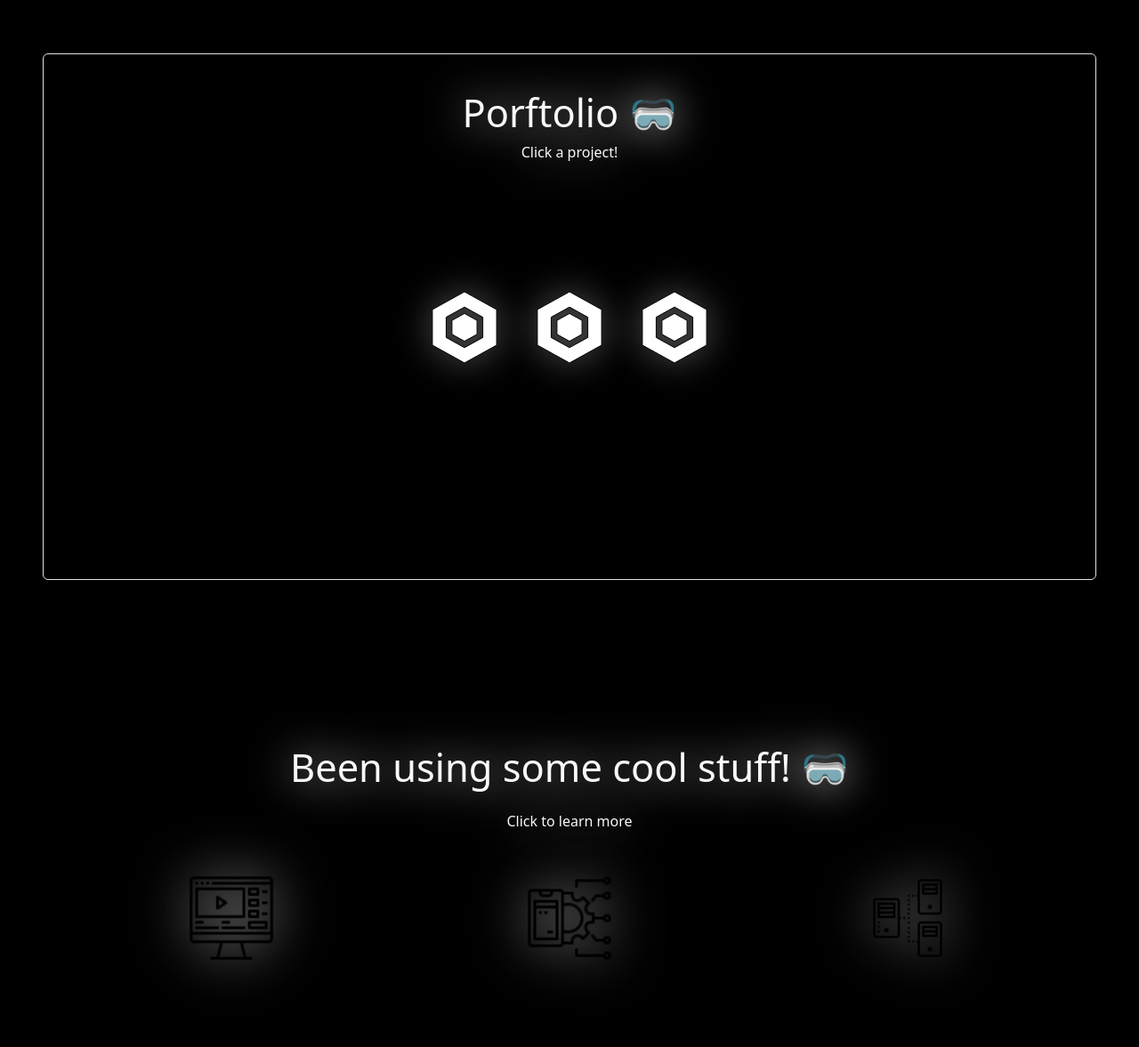
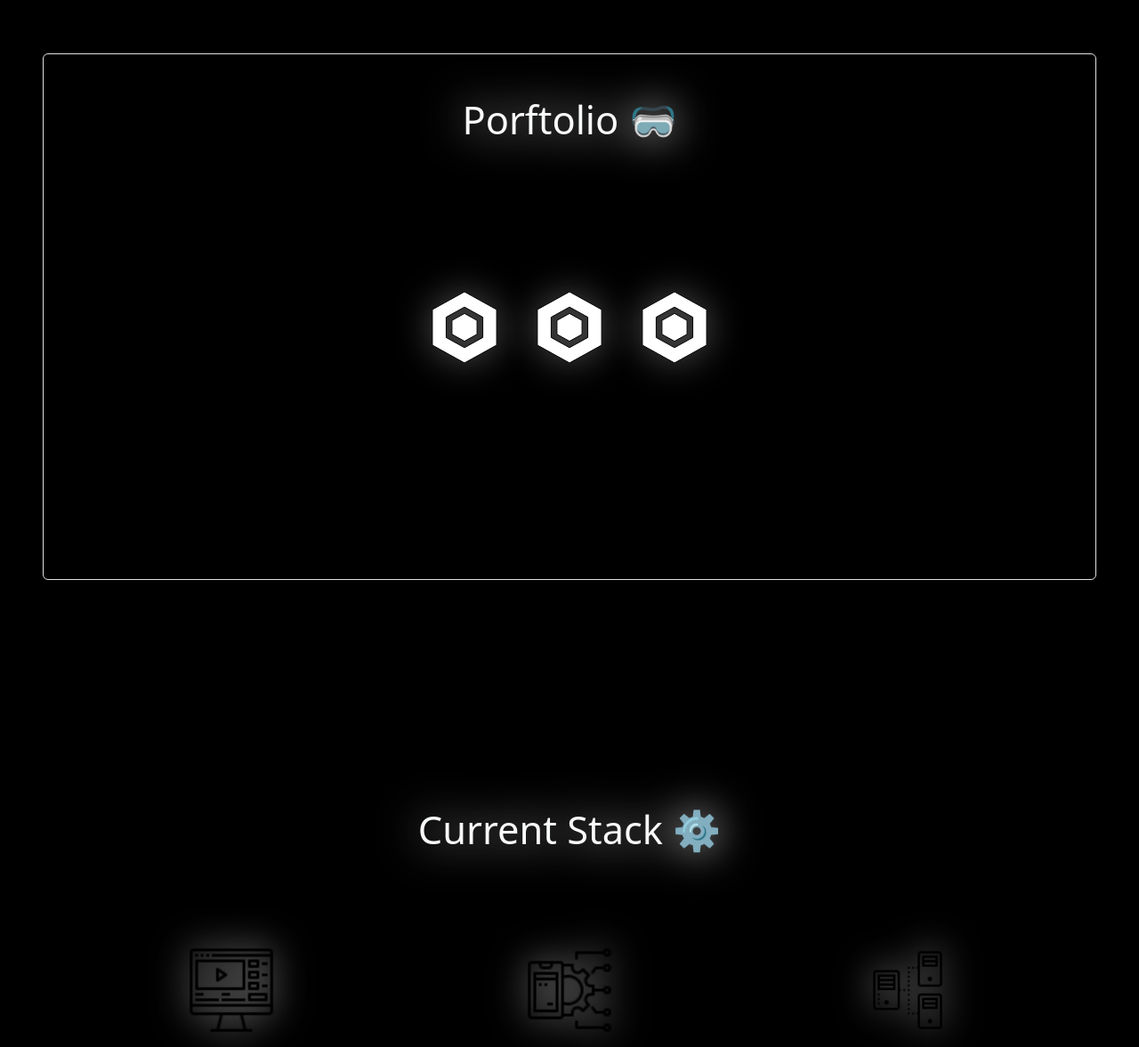
Before and after one commit to joseag312/portfolio-react-webpage, a React (Vite) app: page / in a window 1280 px wide. Shown: the part 1620-2797 px from the top of the page at 89% size. Built offline with nearby package versions, Linux system fonts and the light colour scheme.

Commit message:
Mobile Implementation Part5

```diff
--- a/App.tsx
+++ b/App.tsx
@@ -16,6 +16,7 @@ function App() {
     <>
       <QueryClientProvider client={queryClient}>
         <Background />
+        <a id='#home'></a>
         <TopNav />
         <Row className='offset-nav-top'>
           <Col>
@@ -33,8 +34,8 @@ function App() {
             <ProjectSection />
           </Col>
         </Row>
+        <div className='section-qt'></div>
         <a id='Stack'></a>
-        <div className='section-qt'></div>
         <Row className='offset-nav-bottom'>
           <Col>
             <StackSection />
--- a/src/components/HeroSecondary.tsx
+++ b/src/components/HeroSecondary.tsx
@@ -2,7 +2,7 @@ import { Col, Container, Row } from "react-bootstrap";
 
 export function HeroSecondary() {
   return (
-    <Container className='section position-relative' id='Coffee' fluid>
+    <Container className='section-bottom position-relative' id='Coffee' fluid>
       <a id='#hero'></a>
       <Row className='h-100'>
         <Col xs={4}></Col>
--- a/src/components/HexagonLoader.tsx
+++ b/src/components/HexagonLoader.tsx
@@ -48,7 +48,6 @@ export function HexagonLoader({ speed = 2 }: HexagonLoaderProps) {
         </path>
       </defs>
 
-      {/* Six spokes × three rings pattern, same as yours */}
       <use xlinkHref='#r1' />
       <use xlinkHref='#r1' transform='rotate(60 160 160)' />
       <use xlinkHref='#r1' transform='rotate(120 160 160)' />
--- a/src/components/Home.tsx
+++ b/src/components/Home.tsx
@@ -3,7 +3,6 @@ import { Col, Container, Row } from "react-bootstrap";
 export function Home() {
   return (
     <Container className='section position-relative' id='Home' fluid>
-      <a id='#home'></a>
       <Row className='h-100'>
         <Col md={1} className='d-md-block d-sm-none'></Col>
         <Col className='h-100' md='auto'>
--- a/src/components/ProjectContainer.tsx
+++ b/src/components/ProjectContainer.tsx
@@ -59,14 +59,12 @@ function ProjectContainer() {
   return (
     <div className='h-100 position-relative p-5'>
       <div className='h-100 border rounded position-relative overflow-hidden'>
-        {/* Bin Status: Inactive */}
         {binStatus === "inactive" && (
           <div className={`h-100 ${anim === "enter" ? "bin-fade-enter" : anim === "exit" ? "bin-fade-exit" : ""}`}>
             <Row className='h-20'>
               <Col className='h-100'>
                 <Container className='h-100 mt-1 d-flex flex-column align-items-center justify-content-end'>
-                  <p className='mb-0 text-center text-light white-shadow hexagon-title'>Porftolio 🥽</p>
-                  <p className='mb-0 text-center text-light white-shadow'>Click a project!</p>
+                  <p className='text-center text-light white-shadow hexagon-title'>Porftolio 🥽</p>
                 </Container>
               </Col>
             </Row>
@@ -74,7 +72,6 @@ function ProjectContainer() {
           </div>
         )}
 
-        {/* Bin Status: Loading */}
         {binStatus === "loading" && (
           <div className={`h-100 white-fill d-flex align-items-center justify-content-center ${anim === "enter" ? "bin-fade-enter" : anim === "exit" ? "bin-fade-exit" : ""}`}>
             <div className='hexagon-loader'>
@@ -83,7 +80,6 @@ function ProjectContainer() {
           </div>
         )}
 
-        {/* Bin Status: Loaded */}
         {binStatus === "loaded" && (
           <div className={`h-100 border rounded position-relative white-fill-2 ${anim === "enter" ? "bin-fade-enter" : anim === "exit" ? "bin-fade-exit" : ""}`}>
             {prebuilt}
--- a/src/components/StackSection.tsx
+++ b/src/components/StackSection.tsx
@@ -1,156 +1,102 @@
-import { BaseSyntheticEvent, useState } from "react";
+import { useState } from "react";
 import { Col, Container, Row } from "react-bootstrap";
 
-interface StackType {
-  type: string;
-}
+type StackKey = "front" | "back" | "ops";
 
-function StackCard({ type }: StackType) {
-  let iconDescs: string[] = [];
-  let imgPaths: string[] = [];
-  let imgScale: string[] = [];
+const STACKS: Record<StackKey, { label: string; preview: string; icons: { name: string; img: string; scale?: number }[] }> = {
+  front: {
+    label: "Front-end",
+    preview: "/frontend.png",
+    icons: [
+      { name: "React", img: "/react.png" },
+      { name: "Bootstrap", img: "/bootstrap.png" },
+      { name: "TypeScript", img: "/typescript.png" },
+      { name: "Sass", img: "/sass.png" },
+    ],
+  },
+  back: {
+    label: "Back-end",
+    preview: "/backend.png",
+    icons: [
+      { name: "Java", img: "/java.png" },
+      { name: "Spring", img: "/spring.png" },
+      { name: "Python", img: "/python.png" },
+      { name: "SQL", img: "/sql.png" },
+    ],
+  },
+  ops: {
+    label: "DevOps",
+    preview: "/devops.png",
+    icons: [
+      { name: "AWS", img: "/aws.png" },
+      { name: "Linux", img: "/linux.png" },
+      { name: "Tomcat", img: "/tomcat.png" },
+    ],
+  },
+};
 
-  if (type == "front") {
-    iconDescs = ["React", "Bootstrap", "TypeScript", "Sass"];
-    imgPaths = ["/react.png", "/bootstrap.png", "/typescript.png", "/sass.png"];
-    imgScale = ["60", "60", "60", "60"];
-  } else if (type == "back") {
-    iconDescs = ["Java", "Spring", "Python", "SQL"];
-    imgPaths = ["/java.png", "/spring.png", "/python.png", "/sql.png"];
-    imgScale = ["80", "60", "60", "60"];
-  } else if (type == "ops") {
-    iconDescs = ["AWS", "Linux", "TomCat"];
-    imgPaths = ["/aws.png", "/linux.png", "/tomcat.png", "/sass.png"];
-    imgScale = ["80", "80", "80"];
-  }
+function OrbitNodes({ type }: { type: StackKey }) {
+  const stack = STACKS[type];
+  const radius = 120;
 
   return (
-    <>
-      {iconDescs.map((iconDesc, index) => (
-        <div key={iconDesc} className='h-20 w-100 d-flex flex-row align-items-center justify-content-around'>
-          <div className='h-100 flex-column d-flex justify-content-center align items-center'>
-            <img className={`tech-icon-${imgScale[index]} d-block white-shadow h-100`} src={imgPaths[index]} alt='' width='' />
-            <p className='stack-text white-shadow m-0 text-center'>{iconDesc}</p>
+    <div className='orbit-container'>
+      {stack.icons.map((icon, i) => {
+        const count = stack.icons.length;
+        const angle = (360 / count) * (count - i) + 225;
+        return (
+          <div
+            key={icon.name}
+            className='orbit-node'
+            style={{
+              transform: `rotate(${angle}deg) translate(${radius}px) rotate(-${angle}deg)`,
+            }}
+          >
+            <div className='orbit-content' style={{ "--delay": `${i * 0.15}s` } as React.CSSProperties}>
+              <img
+                src={icon.img}
+                alt={icon.name}
+                style={{
+                  width: "50px",
+                  height: "50px",
+                  objectFit: "contain",
+                }}
+              />
+            </div>
           </div>
-        </div>
-      ))}
-    </>
+        );
+      })}
+    </div>
   );
 }
 
-function StackSection() {
-  const [frontActive, setFrontActive] = useState(false);
-  const [backActive, setBackActive] = useState(false);
-  const [opsActive, setOpsActive] = useState(false);
-
-  function handleClickFront(e: BaseSyntheticEvent) {
-    document.querySelector(".stack-front")?.classList.remove("show");
-    document.querySelector(".stack-back")?.classList.add("show");
-    document.querySelector(".stack-ops")?.classList.add("show");
-    setTimeout(showFrontList, 300);
-  }
-
-  function showFrontList() {
-    setFrontActive(true);
-    setBackActive(false);
-    setOpsActive(false);
-  }
-
-  function handleClickBack(e: BaseSyntheticEvent) {
-    document.querySelector(".stack-front")?.classList.add("show");
-    document.querySelector(".stack-back")?.classList.remove("show");
-    document.querySelector(".stack-ops")?.classList.add("show");
-    setTimeout(showBackList, 300);
-  }
-
-  function showBackList() {
-    setFrontActive(false);
-    setBackActive(true);
-    setOpsActive(false);
-  }
-
-  function handleClickOps(e: BaseSyntheticEvent) {
-    document.querySelector(".stack-front")?.classList.add("show");
-    document.querySelector(".stack-back")?.classList.add("show");
-    document.querySelector(".stack-ops")?.classList.remove("show");
-    setTimeout(showOpsList, 300);
-  }
-
-  function showOpsList() {
-    setFrontActive(false);
-    setBackActive(false);
-    setOpsActive(true);
-  }
-
-  let frontList;
-  if (!frontActive) {
-    frontList = <img className='d-block stack-icon' src='/frontend.png' alt='' width='100' height='100' />;
-  } else {
-    frontList = <StackCard type='front'></StackCard>;
-  }
-
-  let backList;
-  if (!backActive) {
-    backList = <img className='d-block stack-icon' src='/backend.png' alt='' width='100' height='100' />;
-  } else {
-    backList = <StackCard type='back'></StackCard>;
-  }
-
-  let opsList;
-  if (!opsActive) {
-    opsList = <img className='d-block stack-icon' src='/devops.png' alt='' width='100' height='100' />;
-  } else {
-    opsList = (
-      <>
-        <StackCard type='ops'></StackCard>
-      </>
-    );
-  }
+export default function StackSection() {
+  const [active, setActive] = useState<StackKey | null>(null);
 
   return (
-    <Container
-      className='h-100 section
-     position-relative'
-    >
-      <Row className='h-20'>
-        <Col className='h-100'>
+    <Container className='stack-section position-relative'>
+      <Row className='h-20 mb-3'>
+        <Col>
           <Container className='h-100 d-flex flex-column align-items-center justify-content-end'>
-            <p className='text-center text-light white-shadow hexagon-title'>Been using some cool stuff! 🥽</p>
-            <p className='text-center text-light white-shadow'>Click to learn more</p>
+            <p className='text-center text-light white-shadow hexagon-title'>Current Stack ⚙️</p>
           </Container>
         </Col>
       </Row>
-      <Row className='h-80'>
-        <Col md={4} className='p-3 h-80'>
-          <div className={`h-100 stack-front fade show ${frontActive ? "border rounded box-white-shadow" : ""}`}>
-            <div className='h-100 d-flex flex-column align-items-center justify-content-around'>
-              <div onClick={frontActive ? () => {} : handleClickFront} className='stack-front h-100 w-100 fade show d-flex flex-column align-items-center justify-content-around'>
-                {frontList}
+
+      <Row className='h-80 d-flex align-items-center justify-content-center'>
+        {(Object.keys(STACKS) as StackKey[]).map((key) => {
+          const stack = STACKS[key];
+          const isActive = active === key;
+          return (
+            <Col xs={12} md={4} key={key} className='p-3 h-100 d-flex flex-column align-items-center'>
+              <div className={`root-node ${isActive ? "active" : ""}`} onClick={() => setActive(isActive ? null : key)}>
+                <img src={stack.preview} alt={stack.label} width='100' height='100' className='stack-icon' />
+                {isActive && <OrbitNodes type={key} />}
               </div>
-            </div>
-          </div>
-        </Col>
-        <Col md={4} className='p-3 h-80'>
-          <div className={`h-100 stack-back fade show ${backActive ? "border rounded box-white-shadow" : ""}`}>
-            <div className='h-100 d-flex flex-column align-items-center justify-content-center'>
-              <div onClick={backActive ? () => {} : handleClickBack} className='stack-back h-100 w-100 fade show d-flex flex-column align-items-center justify-content-around'>
-                {backList}
-              </div>
-            </div>
-          </div>
-        </Col>
-        <Col md={4} className='p-3 h-80'>
-          <div className={`h-100 stack-ops fade show ${opsActive ? "border rounded box-white-shadow " : ""}`}>
-            <div className='h-100 d-flex flex-column align-items-center justify-content-center'>
-              <div onClick={opsActive ? () => {} : handleClickOps} className='stack-ops h-100 w-100 fade show d-flex flex-column align-items-center justify-content-around'>
-                {opsList}
-              </div>
-            </div>
-          </div>
-        </Col>
+            </Col>
+          );
+        })}
       </Row>
     </Container>
   );
 }
-
-export default StackSection;
--- a/src/config/cdn.tsx
+++ b/src/config/cdn.tsx
@@ -1,4 +1,4 @@
 export const CDN_BASE = "https://d2c3htaz4f69zk.cloudfront.net";
-export const CDN_VERSION = "v3";
+export const CDN_VERSION = "v4";
 export const CDN = `${CDN_BASE}/projects/${CDN_VERSION}`;
 export const LOGO = `${CDN}/logo.png`;
--- a/src/styles/styles.css
+++ b/src/styles/styles.css
@@ -142,6 +142,11 @@
   -webkit-backdrop-filter: blur(6px);
   box-shadow: 0 6px 28px rgba(0, 0, 0, 0.28);
 }
+.caption-panel {
+  background-color: rgba(0, 0, 0, 0.35); /* subtle tint */
+  backdrop-filter: blur(6px);
+}
+
 .caption-panel--light {
   box-shadow: 0 0 0 1px rgba(0, 0, 0, 0.18) inset, 0 6px 28px rgba(0, 0, 0, 0.28);
 }
@@ -151,13 +156,14 @@
 .caption-panel--ring {
   position: relative;
 }
+
 .caption-panel--ring::before {
   content: "";
   position: absolute;
   inset: 0;
   border-radius: inherit;
-  padding: 1px;
-  background: linear-gradient(135deg, rgba(255, 255, 255, 0.55), rgba(255, 255, 255, 0.05));
+  padding: 2px;
+  background: linear-gradient(135deg, rgb(44, 210, 210) 0%, rgba(44, 210, 210, 0.4) 100%);
   mask: linear-gradient(#000 0 0) content-box, linear-gradient(#000 0 0);
   -webkit-mask: linear-gradient(#000 0 0) content-box, linear-gradient(#000 0 0);
   -webkit-mask-composite: xor;
@@ -236,7 +242,7 @@
 
 .btn-black-white:hover,
 .btn-gray-white:hover {
-  background-color: darkcyan;
+  background-color: rgb(44, 210, 210);
   color: white;
   border: 1px solid white;
 }
@@ -247,21 +253,21 @@
     opacity: 0;
   }
   60% {
-    color: teal;
+    color: white;
   }
   70% {
-    color: white;
+    color: rgb(44, 210, 210);
   }
   80% {
-    color: teal;
-    transform: scale(3.2);
+    color: white;
+    transform: scale(2.6);
     opacity: 1;
   }
   90% {
-    color: white;
+    color: rgb(44, 210, 210);
   }
   100% {
-    color: teal;
+    color: white;
     transform: scale(2.1);
     opacity: 1;
   }
@@ -273,7 +279,7 @@
   bottom: 45px;
   right: 50px;
   z-index: 5;
-  color: teal;
+  color: white;
   font-size: 1.5rem;
   transition: transform 0.2s ease, color 0.2s ease;
   animation: popInFirst 1500ms ease both;
@@ -281,7 +287,7 @@
 
 .github-link:hover,
 .github-link:active {
-  transform: scale(3.2);
+  transform: scale(2.4);
   color: rgb(44, 210, 210);
 }
 
@@ -295,12 +301,14 @@
   animation: none !important;
 }
 
-@media (max-width: 576px) {
+@media (max-width: 768px) {
   .carousel-caption h3 {
-    font-size: clamp(1rem, 4.5vw, 1.4rem);
+    font-size: clamp(0.83rem, 3.8vw, 1.2rem);
+    line-height: 1.2;
   }
   .carousel-caption p {
-    font-size: clamp(0.9rem, 3.5vw, 1.1rem);
+    font-size: clamp(0.72rem, 3.2vw, 1rem);
+    line-height: 1.3;
   }
 }
 
@@ -318,21 +326,21 @@
       opacity: 0;
     }
     60% {
-      color: teal;
+      color: white;
     }
     70% {
-      color: white;
+      color: rgb(44, 210, 210);
     }
     80% {
-      color: teal;
-      transform: scale(2);
+      color: white;
+      transform: scale(1.7);
       opacity: 1;
     }
     90% {
-      color: white;
+      color: rgb(44, 210, 210);
     }
     100% {
-      color: teal;
+      color: white;
       transform: scale(1.5);
       opacity: 1;
     }
@@ -344,7 +352,7 @@
     bottom: 28px;
     right: 35px;
     z-index: 5;
-    color: teal;
+    color: white;
     font-size: 1.5rem;
     transition: transform 0.2s ease, color 0.2s ease;
     animation: popInFirst 1500ms ease both;
@@ -352,87 +360,109 @@
 
   .github-link:hover,
   .github-link:active {
-    transform: scale(2.3);
+    transform: scale(1.7);
     color: rgb(44, 210, 210);
   }
 }
 
 /******************************************************************************************************************/
-/* Stack
+/* Stack Section
 /******************************************************************************************************************/
 
-.stack-text {
-  color: white;
-  font-size: calc(0.7vw + 3px);
-  z-index: 10;
-  transform: translate(0%, -50%);
+.stack-section {
+  position: relative;
+  min-height: calc(100vh - 112px);
+}
+
+.root-node {
+  position: relative;
+  width: 200px;
+  height: 200px;
+  display: flex;
+  flex-direction: column;
+  align-items: center;
+  justify-content: center;
+  cursor: pointer;
+  transition: transform 0.3s ease;
+  margin: 0 auto;
+  transform-origin: center;
+}
+
+.root-node.active {
+  transform: scale(1.05);
 }
 
 .stack-icon {
-  filter: drop-shadow(0px 0px 30px rgba(255, 255, 255, 0.8));
-  -webkit-filter: drop-shadow(0, 0, 30, rgba(255, 255, 255, 0.8));
+  filter: drop-shadow(0px 0px 20px rgba(255, 255, 255, 0.7));
+  transition: filter 0.2s ease;
 }
 
 .stack-icon:hover {
-  filter: drop-shadow(0px 0px 25px rgba(255, 255, 255, 0.8));
-  -webkit-filter: drop-shadow(0, 0, 25, rgba(255, 255, 255, 0.8));
+  filter: drop-shadow(0px 0px 25px rgba(255, 255, 255, 1));
 }
 
-.stack-icon:active {
-  filter: drop-shadow(0px 0px 23px rgba(255, 255, 255, 0.8));
-  -webkit-filter: drop-shadow(0, 0, 23, rgba(255, 255, 255, 0.8));
+.orbit-container {
+  position: absolute;
+  top: 50%;
+  left: 50%;
+  width: 0;
+  height: 0;
+  pointer-events: none;
 }
 
-.fade {
-  -webkit-transition-duration: 5s;
-  transition-duration: 0.3s;
+.orbit-node {
+  position: absolute;
+  top: 0;
+  left: 0;
 }
 
-.fade.show {
-  -webkit-transition-duration: 5s;
-  transition-duration: 0.3s;
+.orbit-content {
+  opacity: 0;
+  transform: translate(0, 0) scale(0.2);
 }
 
-.tech-icon-40 {
-  transform: scale(0.4);
+.root-node.active .orbit-content {
+  animation: orbitPopIn 1.8s forwards;
+  animation-delay: var(--delay, 0s);
 }
 
-.tech-icon-60 {
-  transform: scale(0.6);
+.orbit-content p {
+  margin-top: 6px;
+  font-size: 0.8rem;
+  color: white;
+  text-align: center;
 }
 
-.tech-icon-70 {
-  transform: scale(0.7);
-}
-
-.tech-icon-80 {
-  transform: scale(0.8);
+@keyframes orbitPopIn {
+  0% {
+    opacity: 0;
+    transform: translate(-25px, -25px) scale(0.2);
+  }
+  20% {
+    opacity: 0.8;
+    transform: translate(-25px, -25px) scale(1);
+  }
+  50% {
+    opacity: 1;
+    transform: translate(-25px, -25px) scale(1.2);
+  }
+  80% {
+    opacity: 0.8;
+    transform: translate(-25px, -25px) scale(1);
+  }
+  100% {
+    opacity: 0;
+    transform: translate(-25px, -25px) scale(0.2);
+  }
 }
 
 @media (max-width: 768px) {
-  .stack-text {
-    font-size: 10px;
-    transform: translate(0%, -100%);
+  .root-node {
+    width: 150px;
+    height: 150px;
   }
-
-  .tech-icon-40 {
-    transform: scale(0.3);
-  }
-
-  .tech-icon-60 {
-    transform: scale(0.45);
-  }
-
-  .tech-icon-70 {
-    transform: scale(0.52);
-  }
-
-  .tech-icon-80 {
-    transform: scale(0.6);
-  }
-
-  .stack-icon {
-    transform: scale(0.7);
+  .orbit-content p {
+    font-size: 0.7rem;
   }
 }
 
@@ -457,9 +487,22 @@
 /* Utility
 /******************************************************************************************************************/
 
+#Home,
+#About,
+#Projects,
+#Stack {
+  scroll-margin-top: 56px;
+}
+
 body {
   background: black;
   overflow-x: hidden;
+}
+
+html,
+body {
+  overflow-x: hidden;
+  width: 100%;
 }
 
 .offset-nav-top {
@@ -476,6 +519,10 @@ body {
 
 .section {
   height: calc(100vh - 112px);
+}
+
+.section-bottom {
+  height: 100vh;
 }
 
 .section-fluid {
@@ -508,6 +555,10 @@ body {
 
 .mb-0 {
   margin-bottom: 0em;
+}
+
+.mb-3 {
+  margin-bottom: 3em;
 }
 
 .ml-1 {
```
Also changed, not shown: src/components/BottomNav.tsx (+2 -5 lines), src/components/FavIcon.tsx (+6 -11 lines), src/config/ProjectConfig.tsx (+43 -43 lines).
